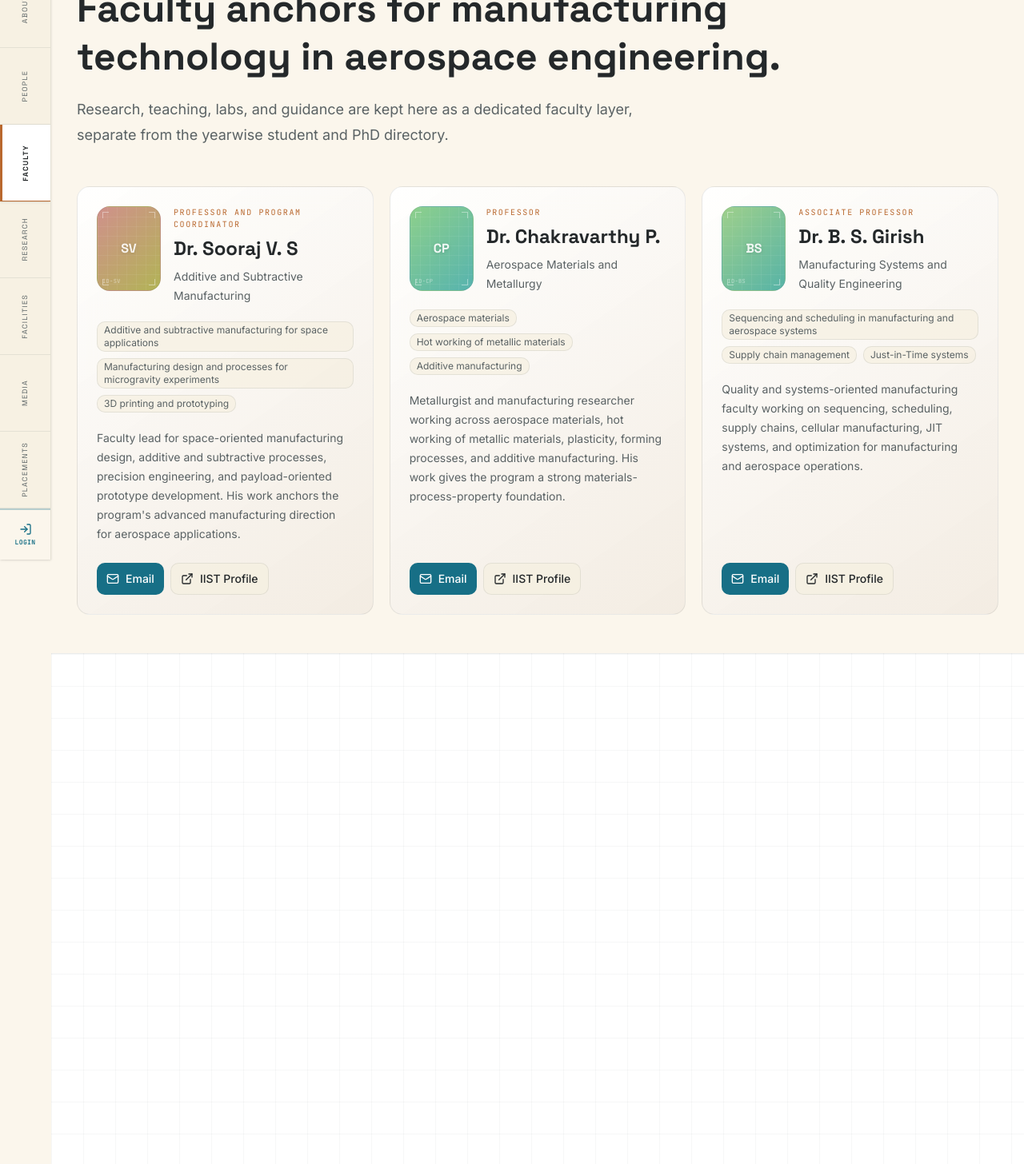
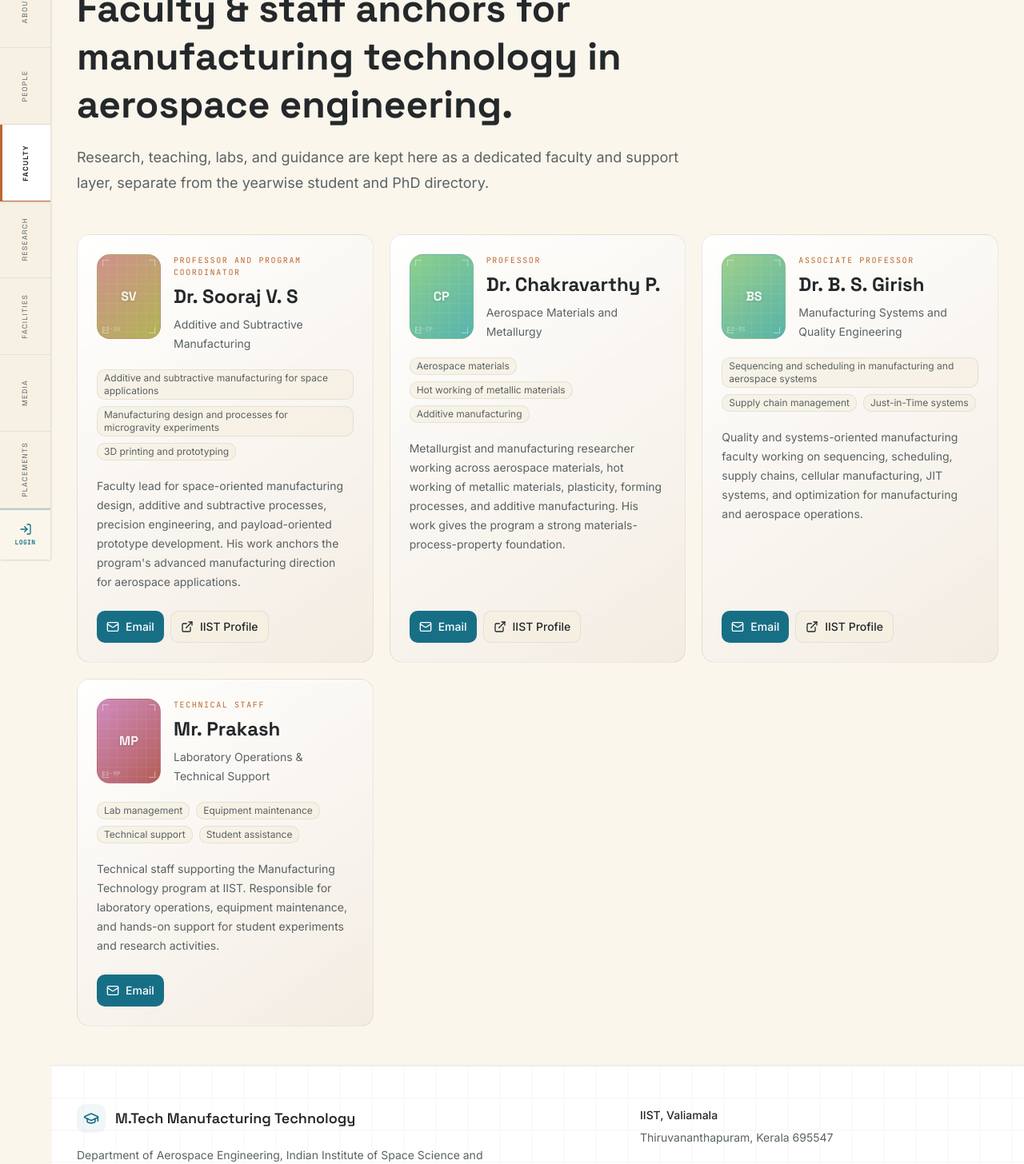
Before and after one commit to Pranay1004/iistmanufacturing, a Next.js app: page /faculty in a window 1280 px wide. Shown: the part 100-1556 px from the top of the page at 80% size. Built offline with nearby package versions, Linux system fonts and the light colour scheme.

Commit message:
Integrate Mr. Prakash (staff) into the main faculty & staff grid to render on the same line as professors

```diff
--- a/src/app/faculty/page.tsx
+++ b/src/app/faculty/page.tsx
@@ -9,6 +9,7 @@
 export default function FacultyPage() {
   const faculty = getPeopleByType("faculty");
   const staff = getPeopleByType("staff");
+  const members = [...faculty, ...staff];
 
   return (
     <PageFrame>
@@ -17,18 +18,18 @@
           <ScrollReveal>
             <SectionLabel className="mb-3">Faculty & Staff</SectionLabel>
             <h1 className="mt-4 max-w-4xl font-display text-4xl font-bold leading-tight text-[var(--ceramic)] sm:text-5xl">
-              Faculty anchors for manufacturing technology in aerospace engineering.
+              Faculty & staff anchors for manufacturing technology in aerospace engineering.
             </h1>
             <p className="mt-5 max-w-3xl text-base leading-7 text-[var(--ceramic-muted)] sm:text-lg sm:leading-8">
-              Research, teaching, labs, and guidance are kept here as a dedicated faculty layer,
+              Research, teaching, labs, and guidance are kept here as a dedicated faculty and support layer,
               separate from the yearwise student and PhD directory.
             </p>
           </ScrollReveal>
         </section>
 
-        {/* Faculty Cards */}
+        {/* Faculty & Staff Cards */}
         <section className="mx-auto grid max-w-7xl gap-5 px-4 pb-12 sm:px-6 lg:grid-cols-3 lg:px-8">
-          {faculty.map((person) => (
+          {members.map((person) => (
             <GlassCard key={person.slug} className="flex h-full flex-col">
               <div className="flex items-start gap-4">
                 <Portrait name={person.name} />
@@ -90,77 +91,6 @@
             </GlassCard>
           ))}
         </section>
-
-        {/* Staff Section */}
-        {staff.length > 0 && (
-          <section className="border-t border-[var(--edge)] bg-[var(--void-deep)] surface-grid">
-            <div className="mx-auto max-w-7xl px-4 py-12 sm:px-6 lg:px-8">
-              <ScrollReveal>
-                <SectionLabel color="amber" className="mb-3">Lab Staff</SectionLabel>
-                <h2 className="font-display text-3xl font-bold text-[var(--ceramic)]">
-                  Technical Support & Laboratory Staff
-                </h2>
-                <p className="mt-3 max-w-2xl text-sm leading-6 text-[var(--ceramic-muted)]">
-                  Technical staff who maintain the laboratory ecosystem, support student experiments,
-                  and keep the manufacturing facilities running at IIST.
-                </p>
-              </ScrollReveal>
-
-              <div className="mt-8 grid gap-5 sm:grid-cols-2 lg:grid-cols-3">
-                {staff.map((person) => (
-                  <ScrollReveal key={person.slug} variant="up">
-                    <GlassCard className="flex flex-col h-full">
-                      <div className="flex items-center gap-4">
-                        <div className="grid size-14 shrink-0 place-items-center rounded-xl bg-[var(--forge-amber-dim)] border border-[var(--forge-amber)]/20">
-                          <Wrench size={22} className="text-[var(--forge-amber)]" aria-hidden />
-                        </div>
-                        <div className="min-w-0">
-                          <p className="font-data text-[10px] uppercase tracking-[0.16em] text-[var(--forge-amber)]">
-                            {person.role}
-                          </p>
-                          <h3 className="mt-1 font-display text-xl font-bold leading-tight text-[var(--ceramic)]">
-                            {person.name}
-                          </h3>
-                        </div>
-                      </div>
-
-                      <p className="mt-4 flex-1 text-sm leading-6 text-[var(--ceramic-muted)]">
-                        {person.synopsis}
-                      </p>
-
-                      {person.location && (
-                        <p className="mt-3 font-data text-[10px] uppercase tracking-wider text-[var(--ceramic-muted)]/70">
-                          📍 {person.location}
-                        </p>
-                      )}
-
-                      <div className="mt-5 flex flex-wrap gap-2">
-                        {person.skills.slice(0, 4).map((skill) => (
-                          <span
-                            key={skill}
-                            className="rounded-md border border-[var(--edge)] bg-[var(--panel)] px-2 py-0.5 text-xs text-[var(--ceramic-muted)]"
-                          >
-                            {skill}
-                          </span>
-                        ))}
-                      </div>
-
-                      <div className="mt-5">
-                        <a
-                          href={`mailto:${person.officialEmail}`}
-                          className="inline-flex h-10 w-full items-center justify-center gap-2 rounded-md border border-[var(--forge-amber)]/40 bg-[var(--forge-amber-dim)] px-3 text-sm font-medium text-[var(--forge-amber)] hover:bg-[var(--forge-amber)] hover:text-white transition-all duration-200"
-                        >
-                          <Mail size={15} aria-hidden />
-                          Contact
-                        </a>
-                      </div>
-                    </GlassCard>
-                  </ScrollReveal>
-                ))}
-              </div>
-            </div>
-          </section>
-        )}
       </main>
     </PageFrame>
   );
```
